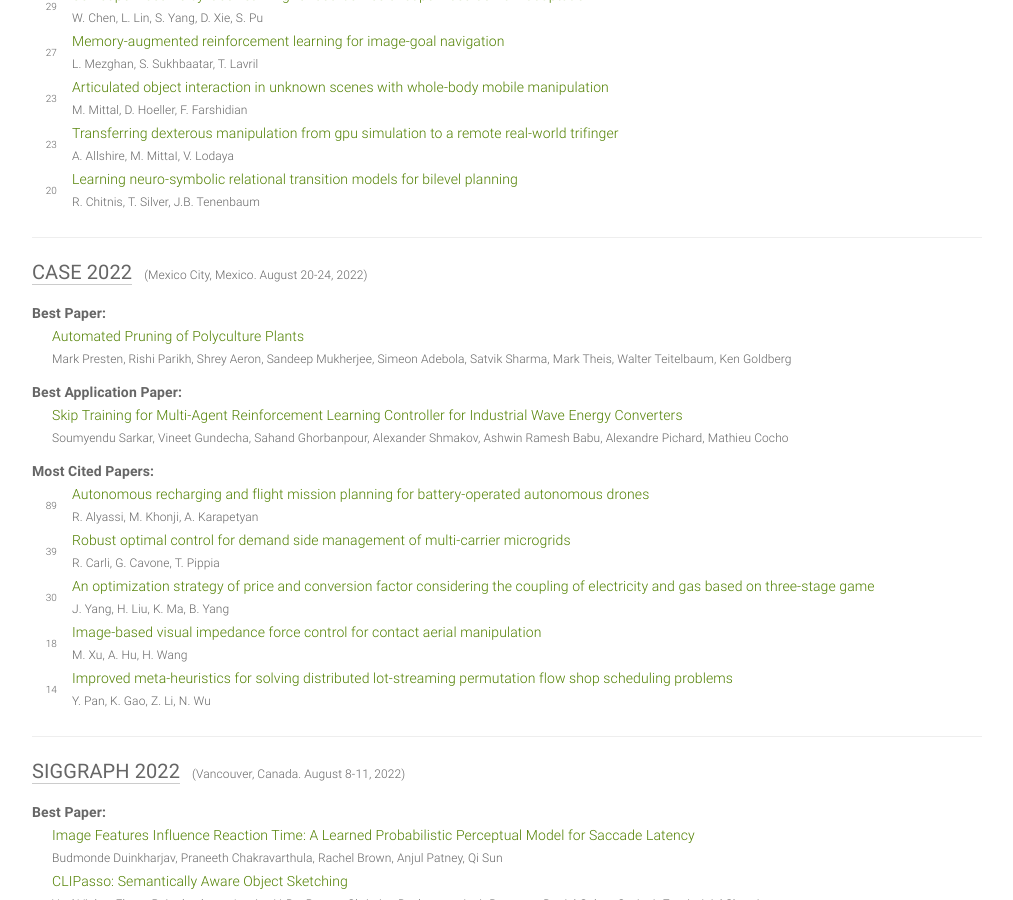
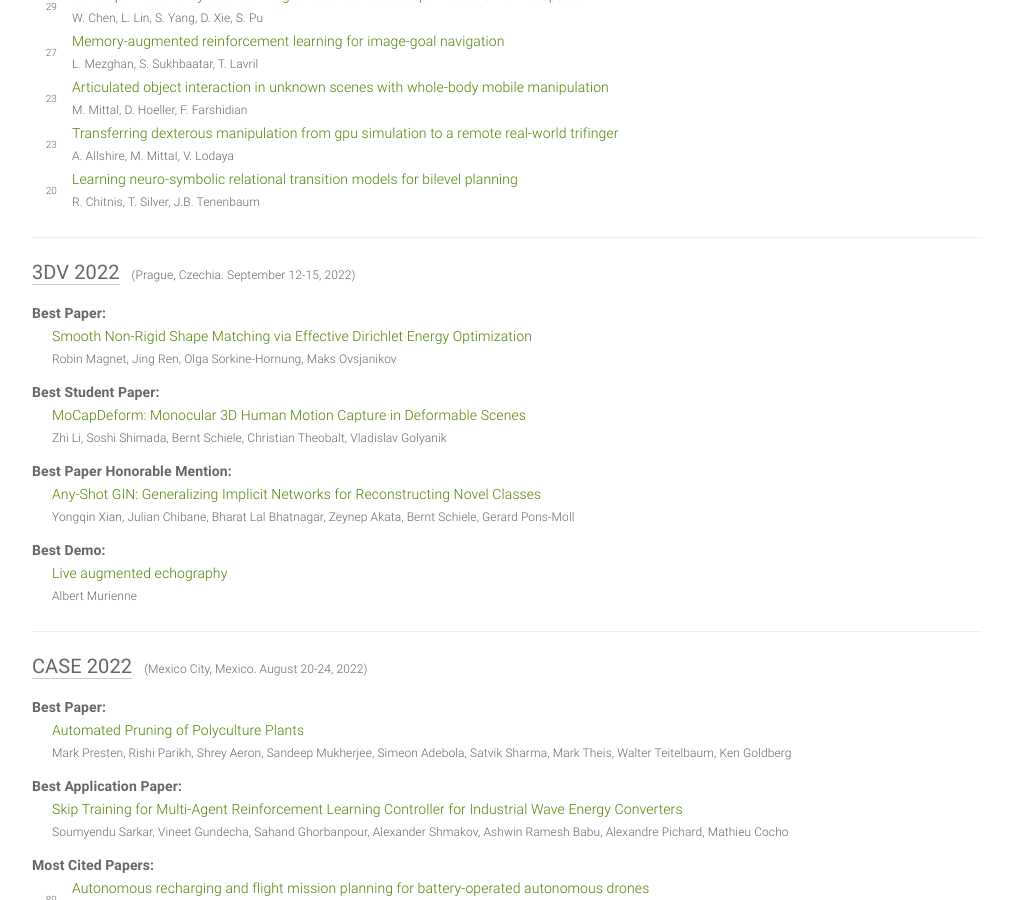
Before and after one commit to clemense/ai-bestpapers, a Jekyll site: the page built from index.html, in a window 1280 px wide and 900 px high, scrolled down 9206 px. Shown: the whole window, without its empty margins (133-1146 px from the left). Built offline with Jekyll 4.4.1, drawn with Linux system fonts in a browser that asks for light colours; some of the changed text lies outside the part shown.

Commit message:
Add 3DV 2022

```diff
--- a/_data/papers.yml
+++ b/_data/papers.yml
@@ -773,6 +773,35 @@
   date: October 23-27, 2022
   sub: RO
 
+- venue: 3DV
+  year: 2022
+  awards:
+  - award: Best Paper
+    title: Smooth Non-Rigid Shape Matching via Effective Dirichlet Energy Optimization
+    author: Robin Magnet, Jing Ren, Olga Sorkine-Hornung, Maks Ovsjanikov
+    link: https://arxiv.org/abs/2210.02870
+    source: https://3dvconf.github.io/2022/prizes/
+  - award: Best Student Paper
+    title: 'MoCapDeform: Monocular 3D Human Motion Capture in Deformable Scenes'
+    author: Zhi Li, Soshi Shimada, Bernt Schiele, Christian Theobalt, Vladislav Golyanik
+    link: https://arxiv.org/abs/2208.08439
+    source: https://3dvconf.github.io/2022/prizes/
+  - award: Best Paper Honorable Mention
+    title: 'Any-Shot GIN: Generalizing Implicit Networks for Reconstructing Novel
+      Classes'
+    author: Yongqin Xian, Julian Chibane, Bharat Lal Bhatnagar, Zeynep Akata, Bernt
+      Schiele, Gerard Pons-Moll
+    link: https://ieeexplore.ieee.org/abstract/document/10044391/
+    source: https://3dvconf.github.io/2022/prizes/
+  - award: Best Demo
+    title: Live augmented echography
+    author: Albert Murienne
+    link: null
+    source: https://3dvconf.github.io/2022/prizes/
+  place: Prague, Czechia
+  date: September 12-15, 2022
+  sub: CV
+
 - venue: CASE
   year: 2022
   awards:
@@ -1004,7 +1033,7 @@
     title: Augmenting Reinforcement Learning with Behavior Primitives for Diverse
       Manipulation Tasks
     link: https://arxiv.org/abs/2110.03655
-    author: Nasiriany, Soroush; Liu, Huihan; Zhu, Yuke
+    author: Soroush Nasiriany, Huihan Liu, Yuke Zhu
     source: https://www.icra2022.org/program/awards
   - award: Outstanding Locomotion Paper
     title: Trajectory Optimization Formulation with Smooth Analytical Derivatives
```
